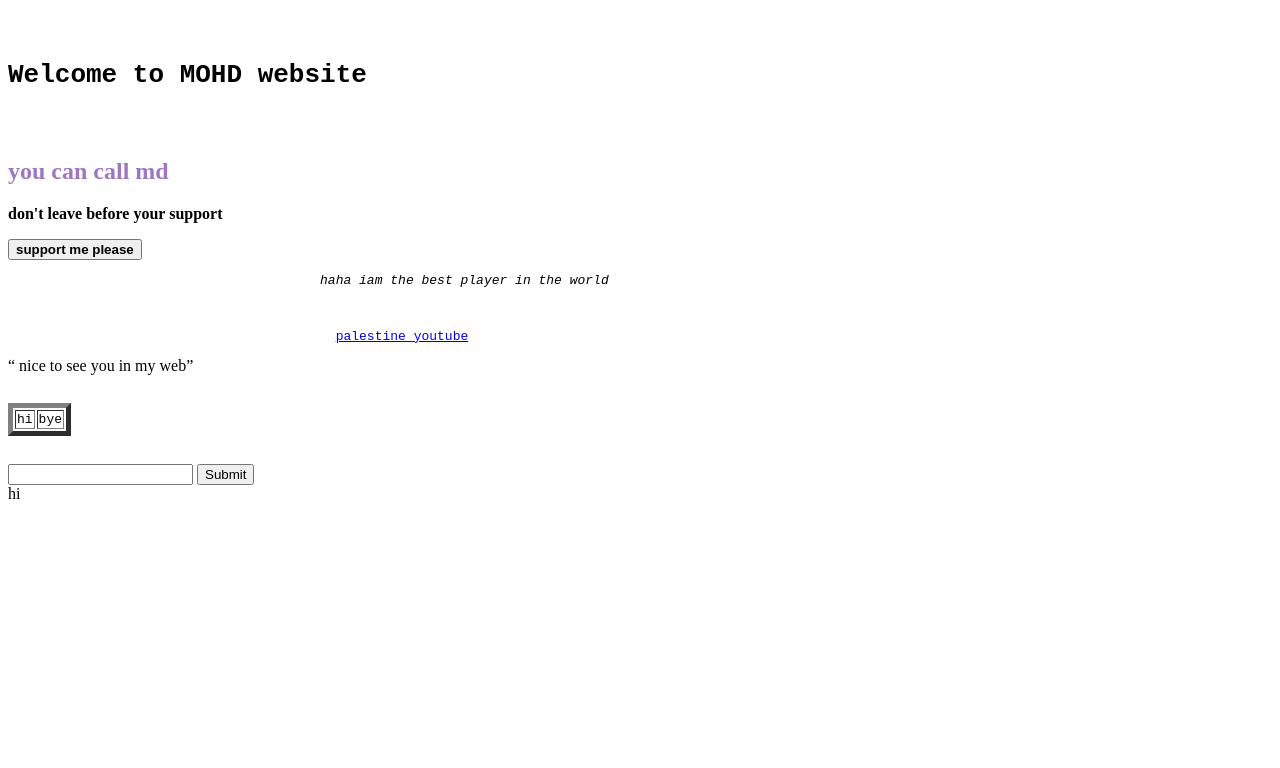
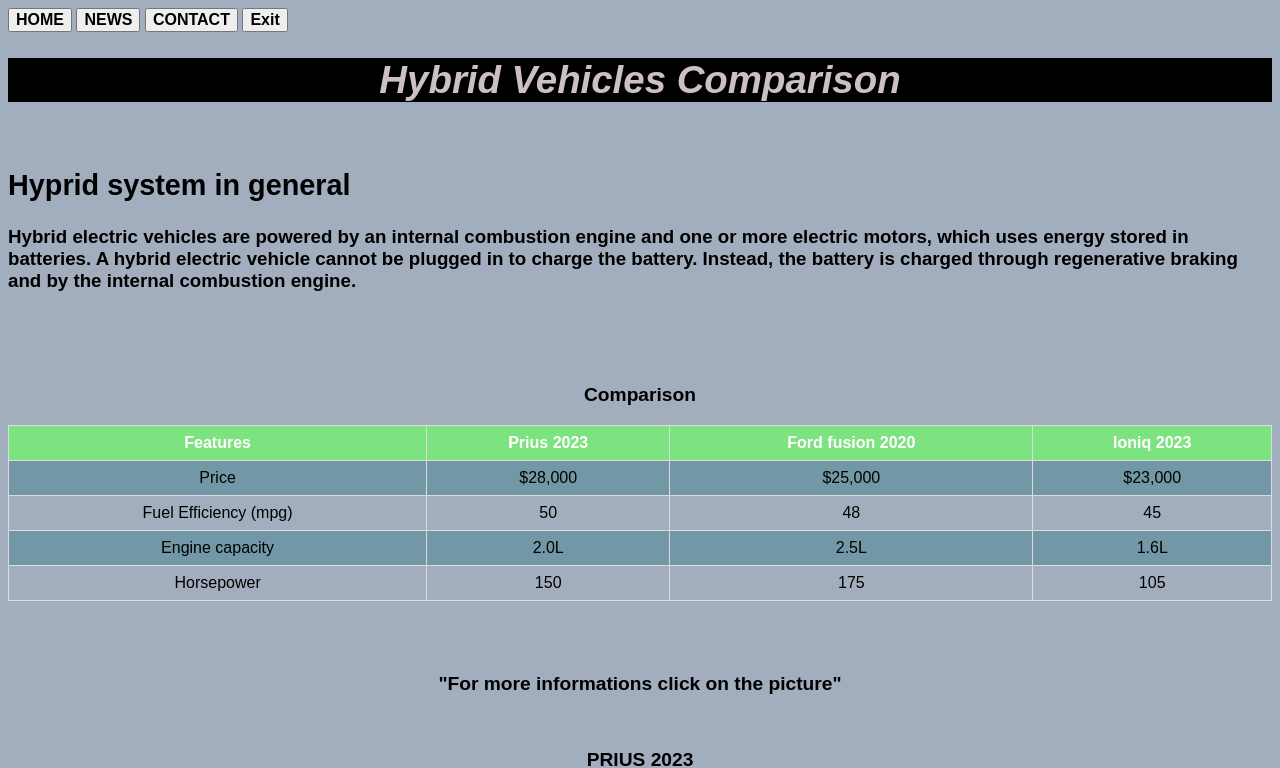
Before and after one commit to mohdswf/mohdswf.github.io, a plain HTML site: page index.html in a window 1280 px wide. Shown: the top 768 px of the page. Drawn offline with Linux system fonts and the light colour scheme.

Commit message:
updated website

```diff
--- /dev/null
+++ b/hyprid.css
@@ -0,0 +1,45 @@
+body {
+    font-family: Arial, sans-serif;
+    background-color: #a2adbd;
+}
+h1{
+    color: rgb(0, 0, 0) ;
+    text-align: center;
+    font-size: 80;
+    color: rgb(204, 192, 193);
+    background-color: #000000;
+
+}
+b{
+    color: rgb(0, 0, 0);
+    font-size: larger ;
+}
+.comparison-table {
+    width: 100%;
+    border-collapse: collapse;
+}
+.comparison-table th, .comparison-table td {
+    border: 1px solid #ddd;
+    padding: 8px;
+    text-align: center;
+}
+.comparison-table th {
+    background-color: #7de280;
+    color: white;
+}
+.comparison-table tr:nth-child(even) {
+    background-color: #7298a7;
+}
+pre {
+font-size: 70;
+color: rgb(204, 192, 193);
+background-color: rgb(101, 101, 110);
+font-size: 30;
+}
+.more-info {
+    text-align: center;
+    font-size: 70;
+    color: rgb(204, 192, 193);
+    background-color: #a2adbd;
+    font-size: 30;
+}
--- /dev/null
+++ b/hyprid.js
@@ -0,0 +1,5 @@
+alert("WELCOME")
+
+<p>
+    document.getElementById("test").sty
+    le.color="red";
--- a/index.css
+++ /dev/null
@@ -1,10 +0,0 @@
-h2{
-    color: rgb(157, 120, 192);
-    font-size: 40;
-    width: 22;
-
-}
-
-div{
-    background-color: brown;
-}
--- a/index.html
+++ b/index.html
@@ -1,38 +1,101 @@
 <!DOCTYPE html>
-<html lang="en">
+<html>
 <head>
-    <title>MOHD</title>
-    <link rel="stylesheet" href="index.css">
-
+    <link rel="stylesheet" href="hyprid.css">
+    <script src="hyprid.js"></script>
+    <title>Hybrid Vehicle Comparison</title>
 
 </head>
 <body>
-    <pre>
-                                               <h1><b>Welcome to MOHD website</b> </h1>
-    </pre>
-    <h2>you can call md</h2>
-    <p><strong>don't leave before your support</strong> </p>
-    <button><b>support me please</b></button>
-<pre>
-                                        <i>haha iam the best player in the world </i>
-</pre>
-<pre>
-                                        <img src="hell.png" alt="" width="400">
-</pre>
-<pre>
-                                          <a href="https://www.youtube.com/watch?v=3UbjgjfYC-I">palestine youtube</a>
-</pre>
-<q> nice to see you in my web</q>
-<pre>
-                                            <table border="5"
-                                            <tr>
-                                            <td>hi</td>
-                                            <td>bye</td>
-                                            </tr>
-                                            </table>
-</pre>
-<input type="your name"><a href="https://www.youtube.com/watch?v=3UbjgjfYC-I"></a>
-<input type="submit">
-<form action="age">hi</form>
+<nav>
+  <a href="#"><button><B>HOME</B></button></a>
+  <a href="https://www.motor1.com/"><button><B>NEWS</B></button></a>
+  <a href = "mailto: mohadsawaft@gmail.com"> <BUtton><B>CONTACT</B></BUtton></a>
+  <a href="https://www.google.co.uk/"><button><DIV><b>Exit</b></DIV></button></a>
+</nav>
 
+
+<I><center><b><h1>Hybrid Vehicles Comparison</h1></b></center></I>
+<br>
+<b><h2>Hyprid system in general</h2></b>
+
+<h3>
+  Hybrid electric vehicles are powered by an internal combustion engine and one or more electric motors, which uses energy stored in batteries. A hybrid electric vehicle cannot be plugged in to charge the battery. Instead, the battery is charged through regenerative braking and by the internal combustion engine.
+</h3>
+
+
+
+<br>
+<br>
+<br>
+<div>
+<table class="comparison-table">
+  <center><b><p>Comparison </p></b></center>
+  <tr>
+    <th>Features</th>
+    <th>Prius 2023</th>
+    <th>Ford fusion 2020</th>
+    <th>Ioniq 2023</th>
+  </tr>
+  <tr>
+    <td>Price</td>
+    <td>$28,000</td>
+    <td>$25,000</td>
+    <td>$23,000</td>
+  </tr>
+  <tr>
+    <td>Fuel Efficiency (mpg)</td>
+    <td>50</td>
+    <td>48</td>
+    <td>45</td>
+  </tr>
+  <tr>
+    <td>Engine capacity</td>
+    <td>2.0L</td>
+    <td>2.5L</td>
+    <td>1.6L</td>
+  </tr>
+  <tr>
+    <td>Horsepower</td>
+    <td>150</td>
+    <td>175</td>
+    <td>105</td>
+  </tr>
+  <!-- Add more rows as needed -->
+</table>
+</div>
+<div class="more-info">
+    <!-- <p>
+       <pre>   -->
+ <br>
+ <br>
+ <br>
+ <br>
+<center><b>"For more informations click on  the picture" </b></center>
+ <br>
+ <br>
+ <br>
+
+</div>
+<center><div><b> PRIUS 2023</b></div></center>
+<div>
+
+<center><a  href="https://www.edmunds.com/toyota/prius/2023/"><img src="prius.jpg" alt="prius" width="700" ></a></center>
+ <br>
+</div>
+<center><div><b>FORD 2020</b></div></center>
+<div>
+
+ <center> <a id="fordy-image" href="https://www.caranddriver.com/ford/fusion"><img src="ford.jpg" alt="ford" width="700 "></a></center>
+</div>
+<br>
+<center><div><b> IONIQ 2023</b></div></center>
+<div>
+  <center><a href="https://www.caranddriver.com/hyundai/ioniq-5-2023"> <img src="ioniq.jpg" alt="ioniq" width="700"> </a></center>
+</div>
+<br>
+<br>
+<br>
+
+</body>
 </html>
```
Also changed, not shown: ford.jpg (added), ioniq.jpg (added), prius.jpg (added).
